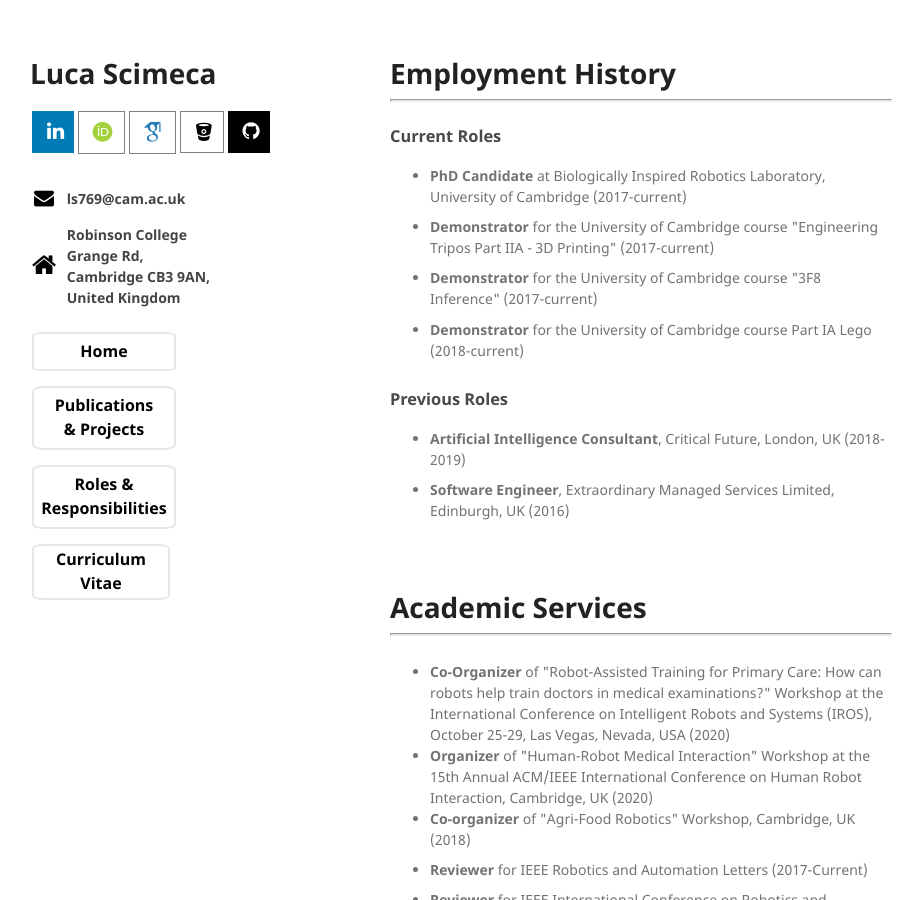
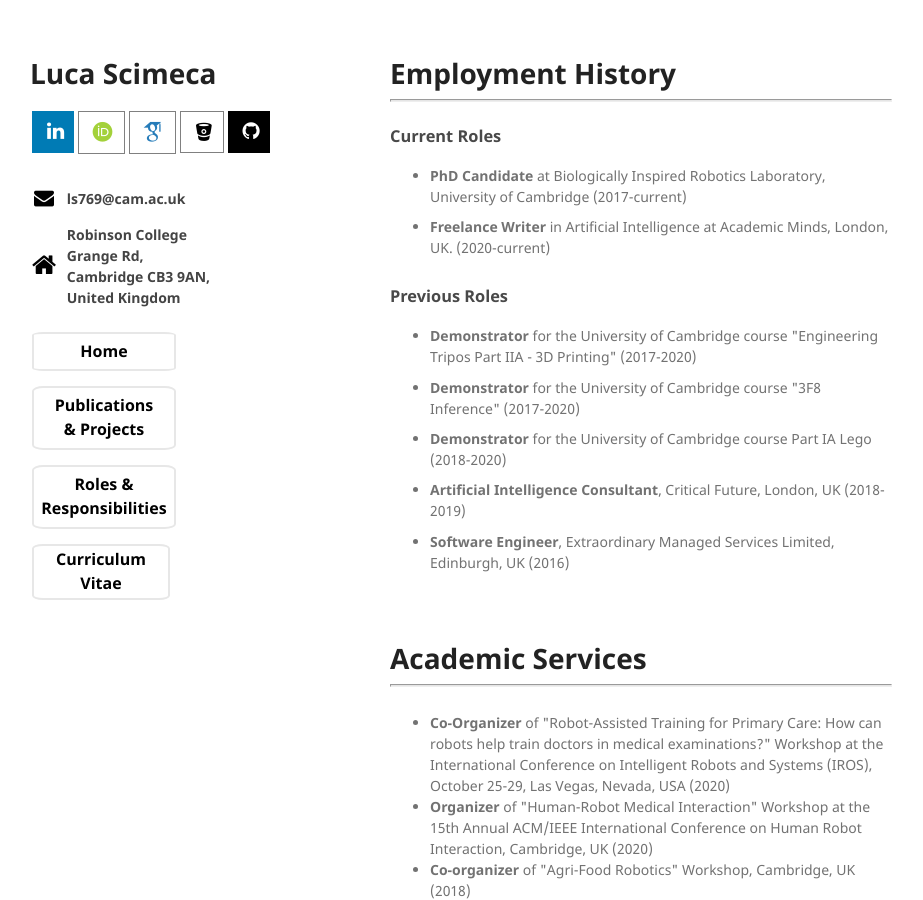
Before and after one commit to lucascimeca/lucascimeca.github.io, a Jekyll site: the page built from responsibilities.md, in a window 1280 px wide and 900 px high. Shown: the whole window, without its empty margins (180-1103 px from the left). Built offline with Jekyll 4.4.1, drawn with Linux system fonts in a browser that asks for light colours; nearby versions of some CDN libraries; some web fonts are replaced; the repository's description, which GitHub fills in, is left out; our own code applies the rules of GitHub Pages for plain Markdown files.

Commit message:
Update responsibilities.md

```diff
--- a/responsibilities.md
+++ b/responsibilities.md
@@ -7,12 +7,13 @@ layout: default
 ### Current Roles
 <ul>
   <li style="padding-bottom:7pt"><b>PhD Candidate</b> at Biologically Inspired Robotics Laboratory, University of Cambridge (2017-current)</li>
-  <li style="padding-bottom:7pt"><b>Demonstrator</b> for the University of Cambridge course "Engineering Tripos Part IIA - 3D Printing" (2017-current)</li>
-  <li style="padding-bottom:7pt"><b>Demonstrator</b> for the University of Cambridge course "3F8 Inference" (2017-current)</li>
-  <li style="padding-bottom:7pt"><b>Demonstrator</b> for the University of Cambridge course Part IA Lego (2018-current)</li>
+  <li style="padding-bottom:7pt"><b>Freelance Writer</b> in Artificial Intelligence at Academic Minds, London, UK. (2020-current)</li>
 </ul>
 ### Previous Roles
 <ul>
+  <li style="padding-bottom:7pt"><b>Demonstrator</b> for the University of Cambridge course "Engineering Tripos Part IIA - 3D Printing" (2017-2020)</li>
+  <li style="padding-bottom:7pt"><b>Demonstrator</b> for the University of Cambridge course "3F8 Inference" (2017-2020)</li>
+  <li style="padding-bottom:7pt"><b>Demonstrator</b> for the University of Cambridge course Part IA Lego (2018-2020)</li>
   <li style="padding-bottom:7pt"><b>Artificial Intelligence Consultant</b>, Critical Future, London, UK (2018-2019)</li>
   <li style="padding-bottom:7pt"><b>Software Engineer</b>, Extraordinary Managed Services Limited, Edinburgh, UK (2016)</li>
 </ul>
```
